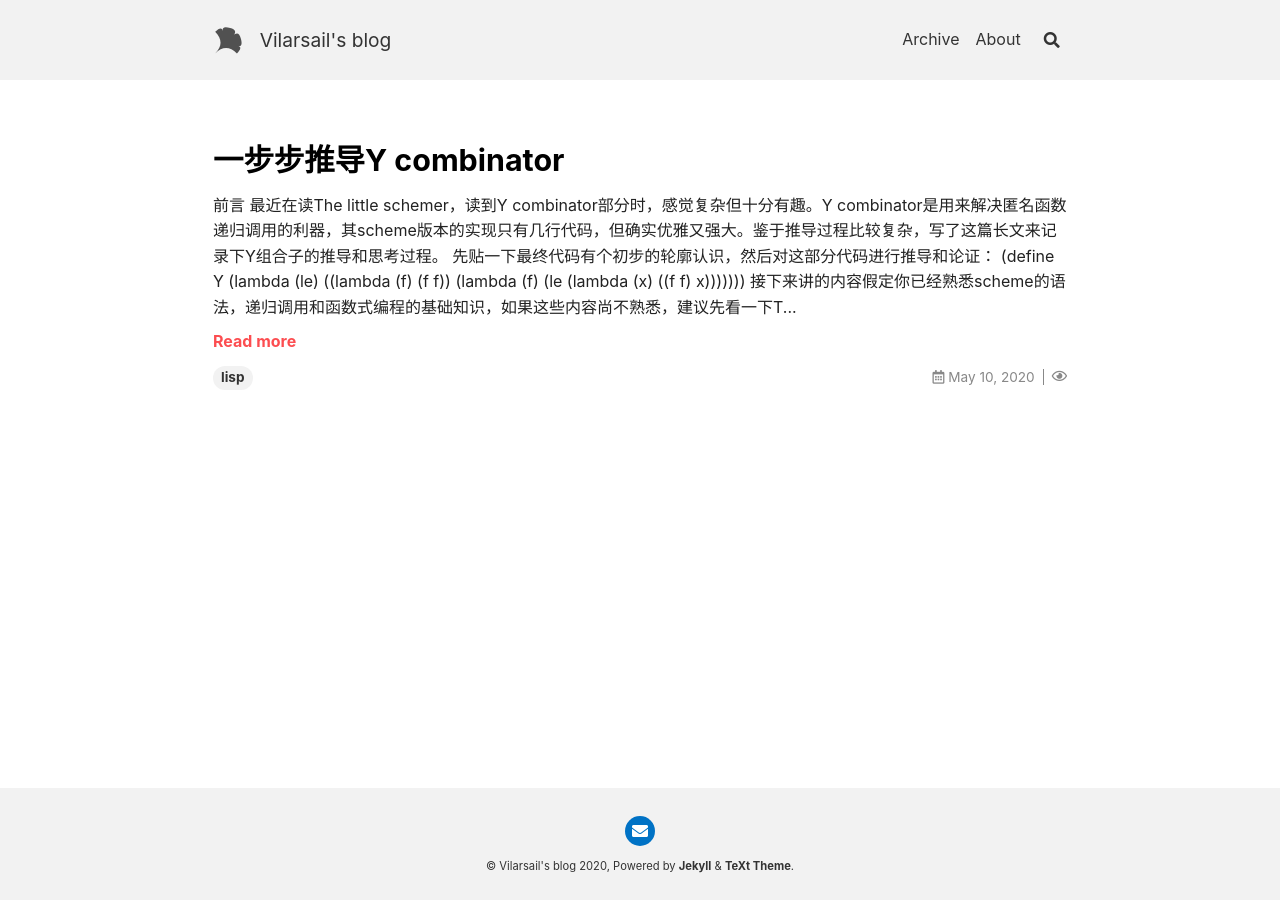
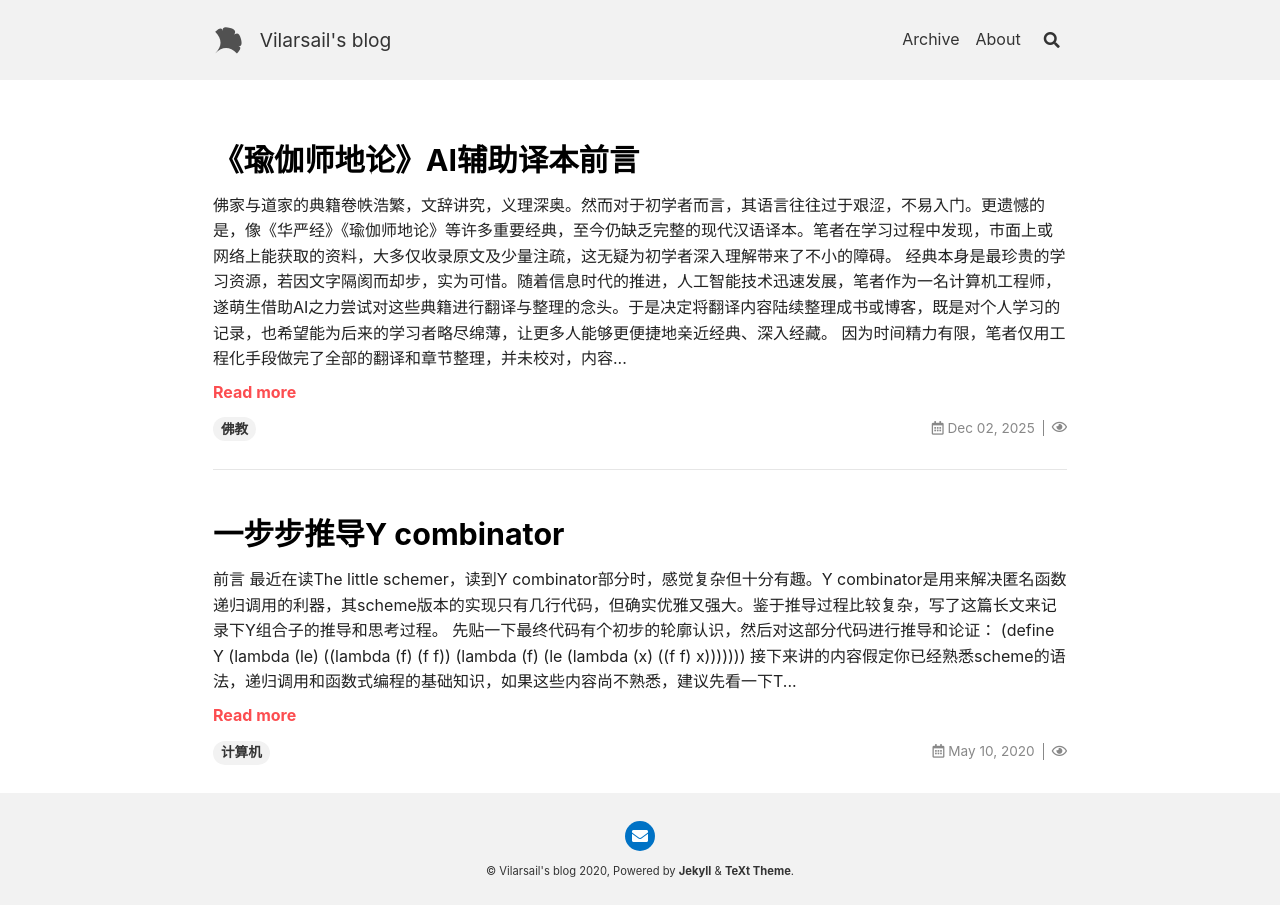
Before and after one commit to vilarsail/vilarsail.github.io, a Jekyll site: the page built from index.html, in a window 1280 px wide. Built offline with Jekyll 4.4.1, drawn with Linux system fonts in a browser that asks for light colours; nearby versions of some CDN libraries; the list of posts is cut into pages by our own code; comment, search, counter and statistics services are not loaded.

Commit message:
add yoga

```diff
--- a/_posts/2020-05-10-Y-combinator.md
+++ b/_posts/2020-05-10-Y-combinator.md
@@ -1,7 +1,7 @@
 ---
 layout: article
 title: 一步步推导Y combinator
-tags: lisp
+tags: 计算机
 aside:
   toc: true
 
--- /dev/null
+++ b/_posts/2025-12-02-yoga-ai-translate.md
@@ -0,0 +1,30 @@
+---
+layout: article
+title: 《瑜伽师地论》AI辅助译本前言
+tags: 佛教
+aside:
+  toc: true
+
+---
+
+佛家与道家的典籍卷帙浩繁，文辞讲究，义理深奥。然而对于初学者而言，其语言往往过于艰涩，不易入门。更遗憾的是，像《华严经》《瑜伽师地论》等许多重要经典，至今仍缺乏完整的现代汉语译本。笔者在学习过程中发现，市面上或网络上能获取的资料，大多仅收录原文及少量注疏，这无疑为初学者深入理解带来了不小的障碍。
+
+经典本身是最珍贵的学习资源，若因文字隔阂而却步，实为可惜。随着信息时代的推进，人工智能技术迅速发展，笔者作为一名计算机工程师，遂萌生借助AI之力尝试对这些典籍进行翻译与整理的念头。于是决定将翻译内容陆续整理成书或博客，既是对个人学习的记录，也希望能为后来的学习者略尽绵薄，让更多人能够更便捷地亲近经典、深入经藏。
+
+因为时间精力有限，笔者仅用工程化手段做完了全部的翻译和章节整理，并未校对，内容和翻译皆可能有误，后续可能继续更新校对的版本，读者敬请注意。典籍翻译本应该是一件极为严肃和认真的事情，但笔者此次只是将现有古文以便利方式转译为白话文方便阅读使用，让普通人不至于被文字章句所卡住，并不是真正意义上的翻译，读者应更加注重原文而非译文，经文原本是经无数高僧大德字字揣摩而来，质量远非现代人工或AI译本可比。为了便利阅读和传播，笔者会将所有内容开源和免费，放在gitee和github网站上作为托管。
+
+项目地址：
+
+**github: https://github.com/vilarsail/yoga**
+
+**gitee:  https://gitee.com/vilarsail/yoga**
+
+如果读者有想参与校对或提修改意见等想法，可以在托管网站上提MR或直接发到邮箱。
+
+**版本：V1.0**
+
+**整理人：君言**
+
+**辅助AI：Gemini2.5 pro**
+
+如果有问题请联系：[vilarsail@163.com](mailto:vilarsail@163.com)
```
Also changed, not shown: 1 other file.
